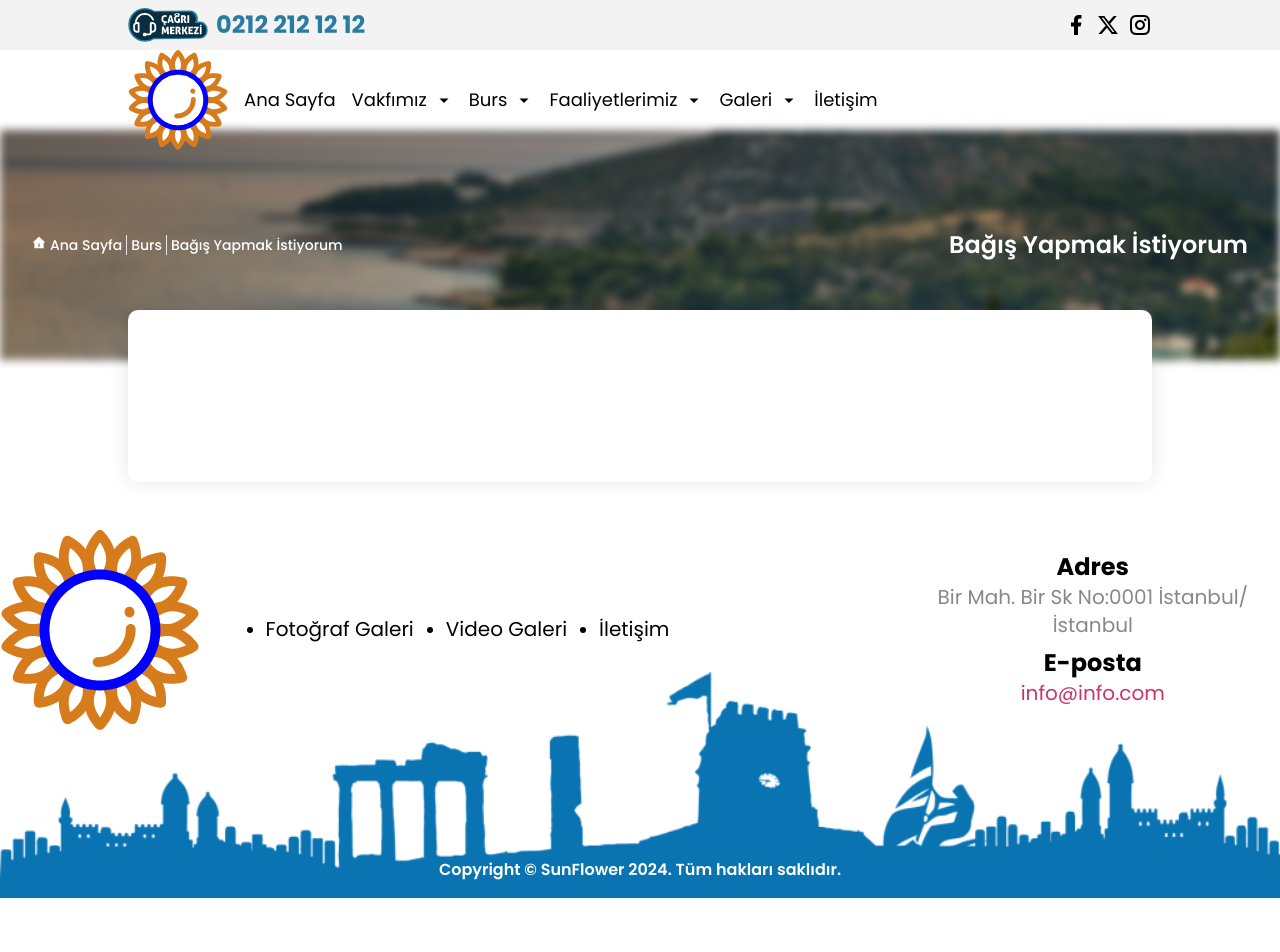
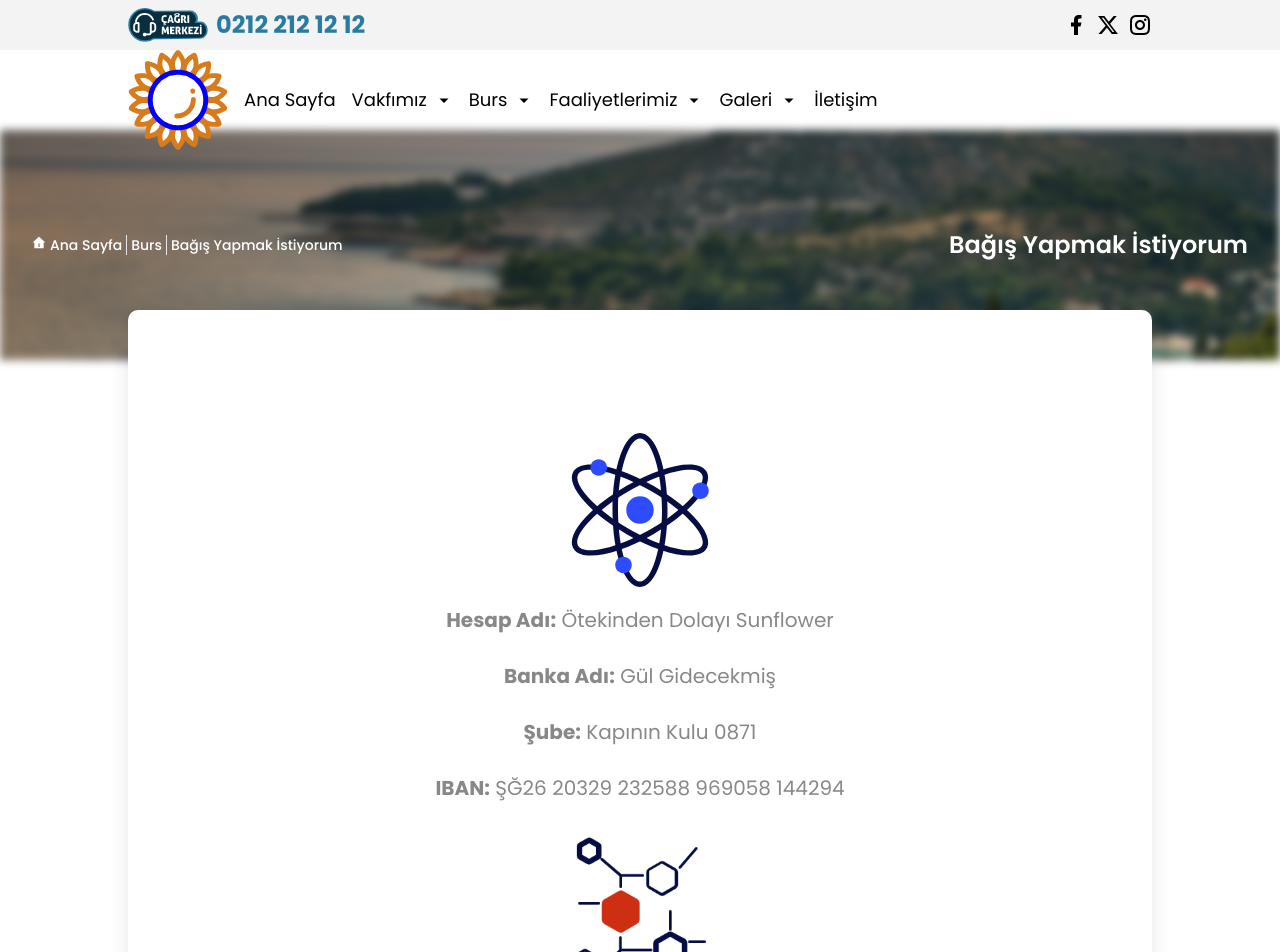
Before and after one commit to Mervegk/antalya, a Next.js app: page /burs/bagis-yapmak-istiyorum in a window 1280 px wide. Shown: the top 952 px of the page. Before the commit the page ends 898 px from the top, so only its background shows below. Built offline with nearby package versions, Linux system fonts and the light colour scheme.

Commit message:
bagis page data

```diff
--- a/app/burs/bagis-yapmak-istiyorum/page.js
+++ b/app/burs/bagis-yapmak-istiyorum/page.js
@@ -28,20 +28,20 @@ function Page() {
     ];
     return (
         <PageLayout items={items} crumbPageTitle="Bağış Yapmak İstiyorum">
-            {/*  {
+            {
                 data?.map((i) => {
                     return (
-                        <div key={i.id}>
-                            <div>
-                                <img src={i.logo} alt="" />
+                        <div key={i.id} className='flex flex-col justify-center items-center gap-2 mb-4'>
+                            <div className=''>
+                                <img src={i.logo} alt="" className='max-w-44' />
                             </div>
-                            <div>{i.info}</div>
+                            <div dangerouslySetInnerHTML={{ __html: i.info }} className='text-center text-base md:text-xl text-thirdcolor'></div>
                         </div>
 
 
                     )
                 })
-            } */}
+            }
 
         </PageLayout>
     )
--- a/public/data/burs/bagis.json
+++ b/public/data/burs/bagis.json
@@ -3,12 +3,12 @@
         {
             "id": 0,
             "logo": "../images/data/genetic-data.svg",
-            "info": ""
+            "info": "<p><span style='font-weight: bold;'>Hesap Adı:</span> Ötekinden Dolayı Sunflower</p><br/><p><p><span style='font-weight: bold;'>Banka Adı:</span> Gül Gidecekmiş</p><br/><p><span style='font-weight: bold;'>Şube:</span> Kapının Kulu 0871</p><br/><p><span style='font-weight: bold;'>IBAN:</span> ŞĞ26 20329 232588 969058 144294</p>"
         },
         {
             "id": 1,
-            "logo": "../images/data/genetic-data.png",
-            "info": ""
+            "logo": "../images/data/genetic-algorithm.png",
+            "info": "<p><span style='font-weight: bold;'>Hesap Adı:</span> Eve Doğru Çakıl Gül</p><br/><p><p><span style='font-weight: bold;'>Banka Adı:</span> Genetik Algoritma</p><br/><p><span style='font-weight: bold;'>Şube:</span>  Beğendim Işık</p><br/><p><span style='font-weight: bold;'>IBAN:</span> ŞĞ26 915261 67983 991153 74261</p>"
         }
     ]
 }
```
Also changed, not shown: public/images/data/genetic-algorithm.png (added).
